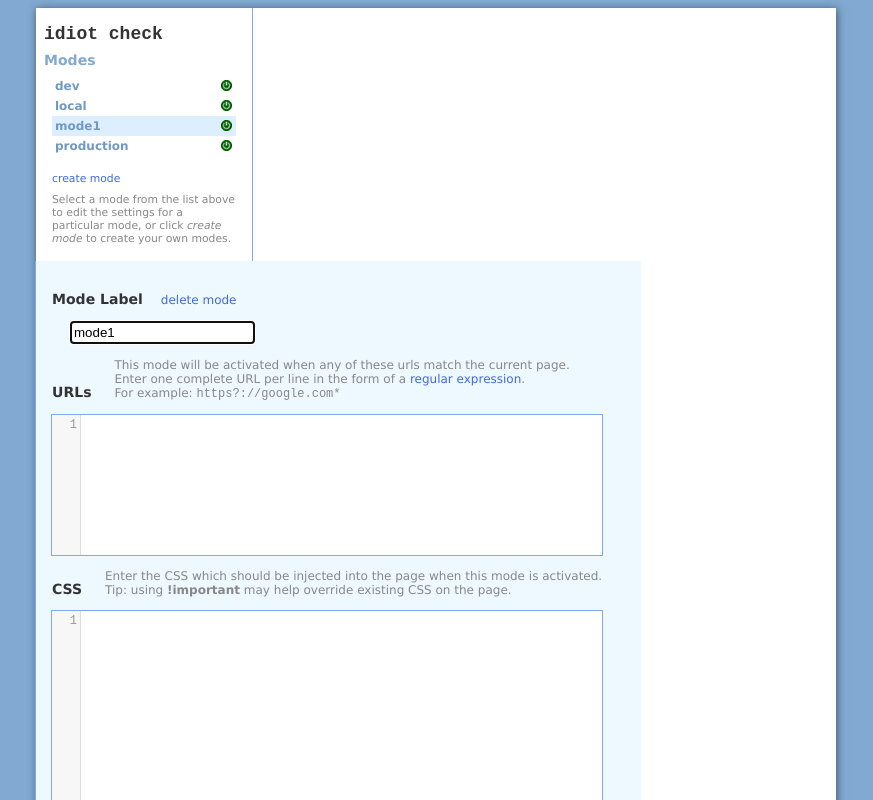
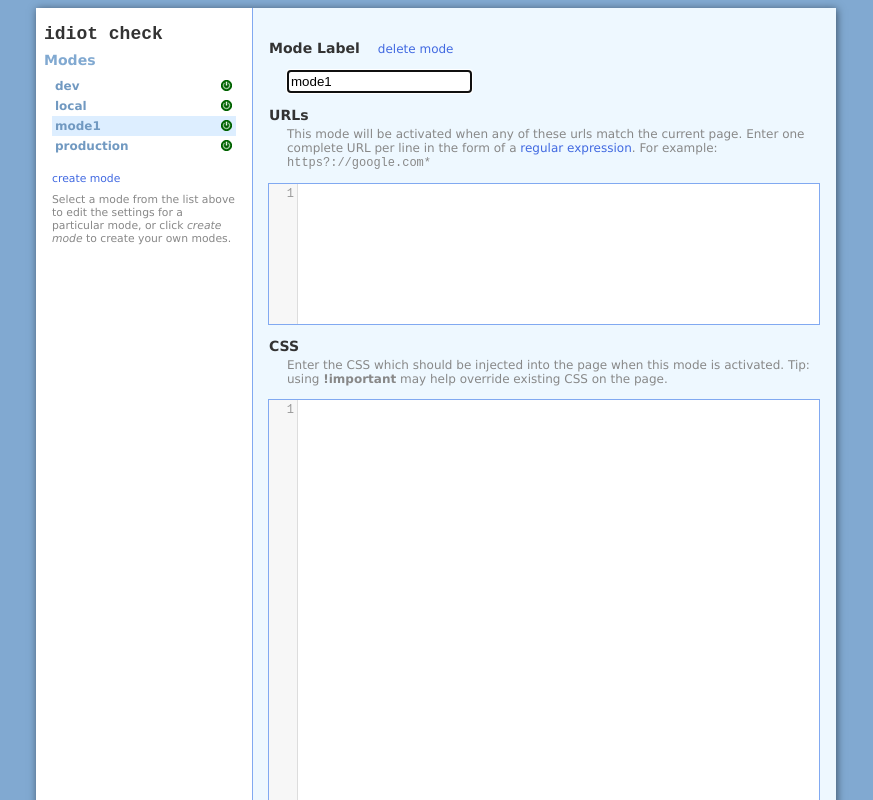
Before and after one commit to bretcope/idiot-check, a browser extension: page options/options.html in a window 1280 px wide. Both pictures are taken after a click on the link "create mode". Shown: the top 800 px of the page, without its empty margins (204-1077 px from the left). Drawn offline with Linux system fonts and the light colour scheme.

Commit message:
Small style changes.

```diff
--- a/options/options.css
+++ b/options/options.css
@@ -110,6 +110,7 @@ a:hover
 	display:inline-block;
 	border-left: 1px solid #81a9f1;
 	margin-left: -1px;
+	width:551px;
 }
 
 #Editors
@@ -131,7 +132,7 @@ a:hover
 	font-size: 12px;
 	color: #888;
 	font-weight: normal;
-	margin-left: 18px;
+	margin: 4px 0 0 18px;
 	display: inline-block;
 }
 
--- a/options/options.html
+++ b/options/options.html
@@ -44,22 +44,21 @@
 				<span>must provide a unique mode name</span>
 			</div>
 			<h3>URLs
-				<span>This mode will be activated when any of these urls match the current page.<br>
-					Enter one complete URL per line in the form of a
-					<a href="https://developer.mozilla.org/en-US/docs/Web/JavaScript/Guide/Regular_Expressions" target="_blank">regular expression</a>.<br>
+				<span>This mode will be activated when any of these urls match the current page. Enter one complete URL per line in the form of a
+					<a href="https://developer.mozilla.org/en-US/docs/Web/JavaScript/Guide/Regular_Expressions" target="_blank">regular expression</a>.
 					For example: <code>https?://google.com*</code>
 				</span>
 			</h3>
 			<textarea id="UrlsInput"></textarea>
 			<h3>CSS
-				<span>Enter the CSS which should be injected into the page when this mode is activated.<br>
+				<span>Enter the CSS which should be injected into the page when this mode is activated.
 					Tip: using <strong>!important</strong> may help override existing CSS on the page.
 				</span>
 			</h3>
 			<textarea id="CssInput"></textarea>
 			<h3>JavaScript
-				<span>Enter any JS you would like injected in this mode. Keep in mind that, while the<br>
-					script will have access to the DOM, it will not have access to any JavaScript<br>
+				<span>Enter any JS you would like injected in this mode. Keep in mind that, while the
+					script will have access to the DOM, it will not have access to any JavaScript
 					already loaded on the page.
 				</span>
 			</h3>
```
